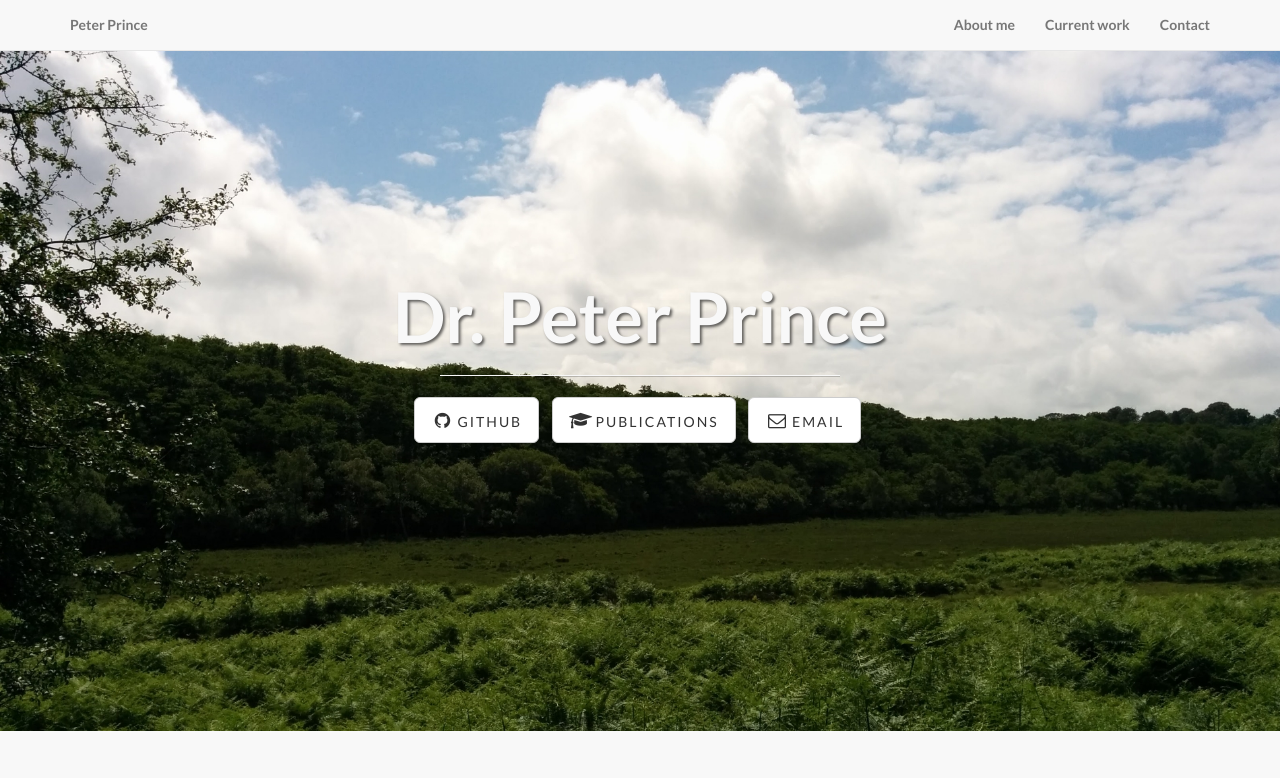
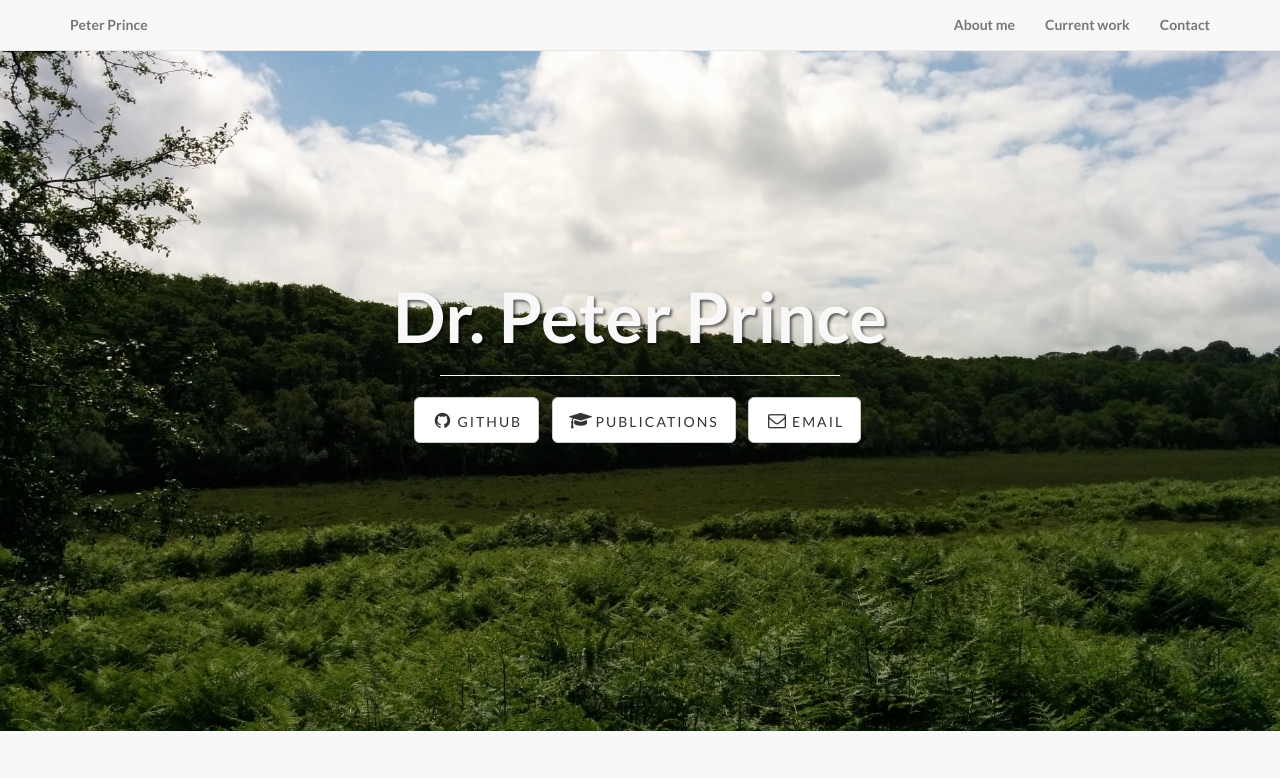
Before and after one commit to pcprince/pcprince.github.io, a plain HTML site: page index.html in a window 1280 px wide. Shown: the top 778 px of the page. Drawn offline with Linux system fonts and the light colour scheme.

Commit message:
Alter top image

```diff
--- a/css/landing-page.css
+++ b/css/landing-page.css
@@ -35,7 +35,7 @@ h6 {
     padding-bottom: 50px;
     text-align: center;
     color: #f8f8f8;
-    background: url(../img/intro-bg.jpg) no-repeat center center;
+    background: url(../img/intro-bg.jpg) no-repeat bottom;
     background-size: cover;
 }
 
```
